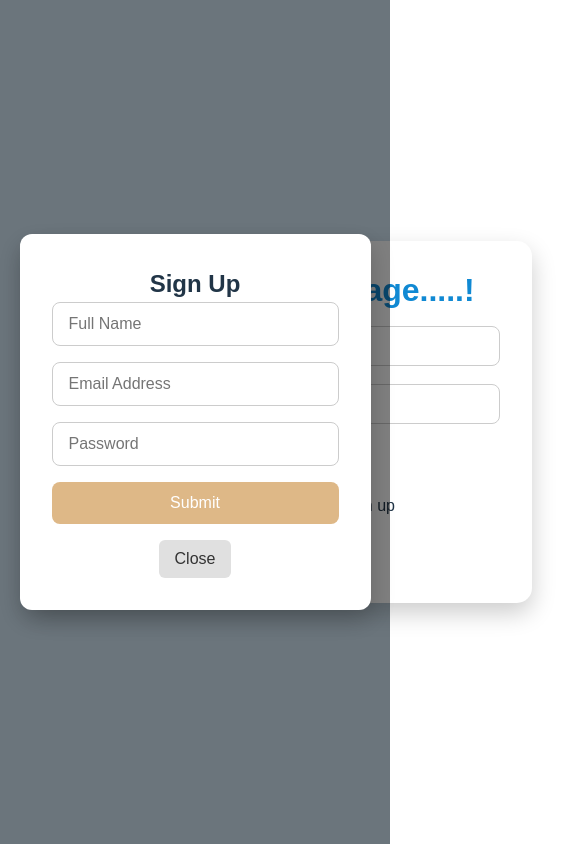
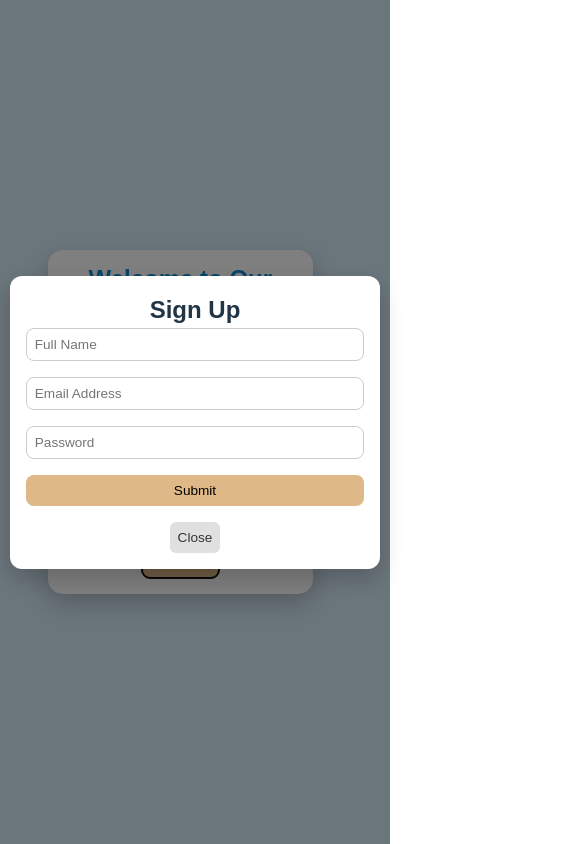
Before and after one commit to Nishant7898/my1st, a React (Vite) app: page / in a window 390 px wide. Both pictures are taken after a click on the button "Signup". Shown: the whole page, 564 px wide, since content can reach past the window. Built offline with nearby package versions, Linux system fonts and the light colour scheme.

Commit message:
made responsive

```diff
--- a/src/components/login.css
+++ b/src/components/login.css
@@ -1,4 +1,3 @@
-
 * {
     margin: 0;
     padding: 0;
@@ -6,36 +5,34 @@
     font-family: Arial, sans-serif;
 }
 
+body {
+    background-color: #D6EAF8;
+    min-height: 100vh;
+    display: flex;
+    justify-content: center;
+    align-items: center;
+    padding: 1rem;
+    flex-direction: column;
+}
 
-body {
-    background-color: 	#D6EAF8;
-}
-.container{
+/* Container */
+.container {
     display: flex;
     flex-direction: column;
     position: relative;
-    height: 40%;
-    width : 500px;
+    width: 90%;
+    max-width: 500px;
     background-color: white;
     padding: 2rem;
     border-radius: 15px;
     box-shadow: 0 10px 25px rgba(0, 0, 0, 0.2);
 }
-@media (min-width:768px){
-    .container{
-        width: 50%;
-        font-size: 16px;
-    }
-}
-@media(min-width:1024px){
-    .container{
-        width: 33.33%;
-        font-size: 18px;
-    }
-}
 
+/* Welcome heading */
 .welcome {
     position: relative;
+    width: 100%;
+    margin-bottom: 1rem;
 }
 
 .welcome h1 {
@@ -44,8 +41,7 @@ body {
     text-align: center;
 }
 
-
-
+/* Input container and fields */
 .inputs,
 #password {
     margin-bottom: 1rem;
@@ -63,7 +59,7 @@ body {
     font-size: 1rem;
 }
 
-/* Button Styles */
+/* Button styling */
 button {
     background-color: burlywood;
     color: black;
@@ -92,7 +88,7 @@ button:hover {
     justify-content: center;
 }
 
-/* Sign-up Link */
+/* Sign-up link */
 a {
     color: black;
     font-size: 0.9rem;
@@ -103,3 +99,45 @@ a {
 a:hover {
     text-decoration: underline;
 }
+
+/* === Responsive Breakpoints === */
+@media (max-width: 768px) {
+    .container {
+        padding: 1.5rem;
+    }
+
+    .welcome h1 {
+        font-size: 1.75rem;
+    }
+
+    #username,
+    #password,
+    button {
+        font-size: 0.95rem;
+    }
+}
+
+@media (max-width: 480px) {
+    .container {
+        padding: 1rem;
+    }
+
+    .welcome h1 {
+        font-size: 1.5rem;
+    }
+
+    #username,
+    #password {
+        font-size: 0.9rem;
+        height: 36px;
+    }
+
+    button {
+        font-size: 0.9rem;
+        padding: 0.6rem 1rem;
+    }
+
+    a {
+        font-size: 0.85rem;
+    }
+}
--- a/src/components/signup.css
+++ b/src/components/signup.css
@@ -11,17 +11,6 @@
     align-items: center;
     z-index: 1000;
 }
-@media(min-width:768px){.modal-overlay{
-width: 50%;
-font-size: 16px;
-}}
-@media(min-width:1024px){
-    .modal-overlay{
-        width: 33.33%;
-        font-size: 18px;
-    }
-}
-
 
 /* Modal container */
 .modal-content {
@@ -58,7 +47,7 @@ font-size: 16px;
 /* Submit button */
 .signup-form button {
     background-color: burlywood;
-    color: white;
+    color: wh;
     padding: 0.75rem;
     border: none;
     border-radius: 8px;
@@ -98,3 +87,31 @@ font-size: 16px;
         transform: translateY(0);
     }
 }
+
+@media (max-width: 768px) {
+    .modal-content {
+        width: 90%;
+        padding: 1.5rem;
+    }
+
+    .signup-form input,
+    .signup-form button,
+    .close-btn {
+        font-size: 0.9rem;
+        padding: 0.6rem;
+    }
+}
+
+@media (max-width: 480px) {
+    .modal-content {
+        width: 95%;
+        padding: 1rem;
+    }
+
+    .signup-form input,
+    .signup-form button,
+    .close-btn {
+        font-size: 0.85rem;
+        padding: 0.5rem;
+    }
+}
```
